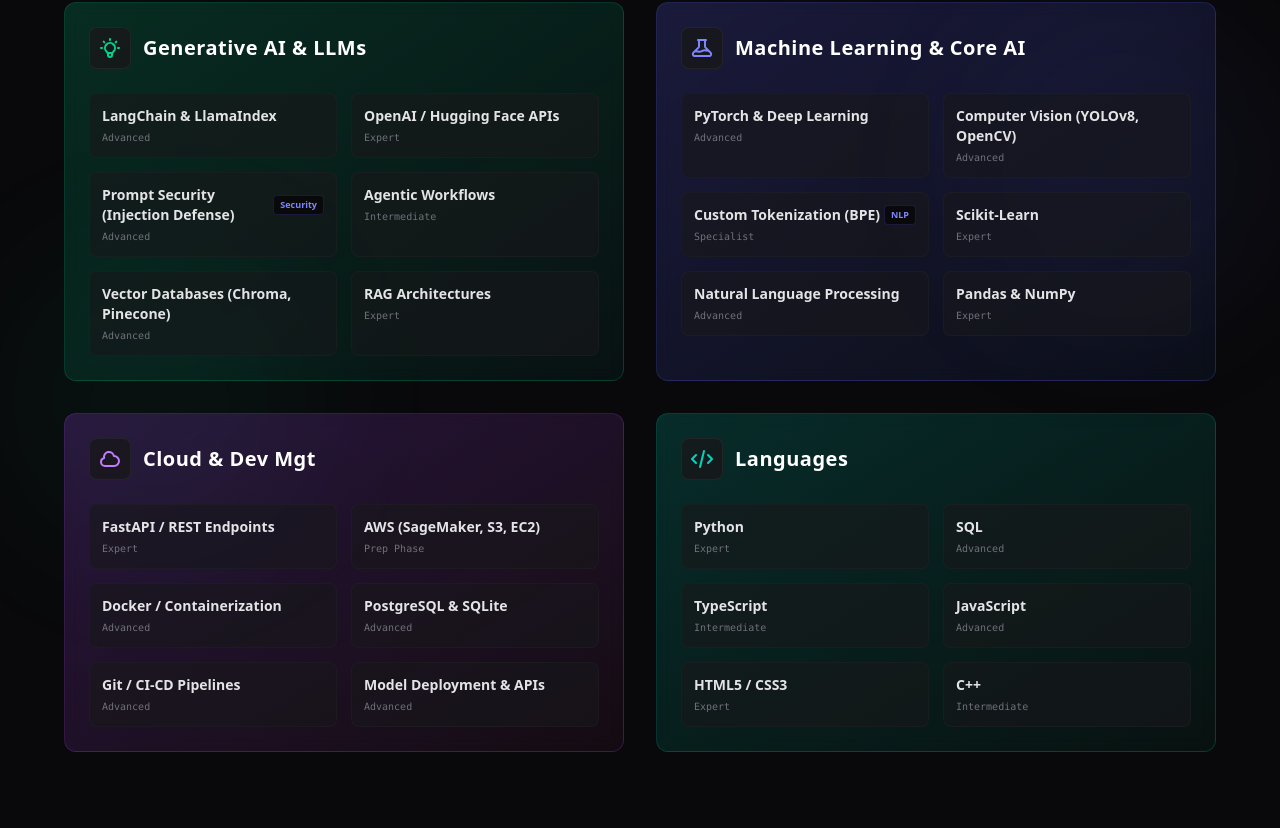
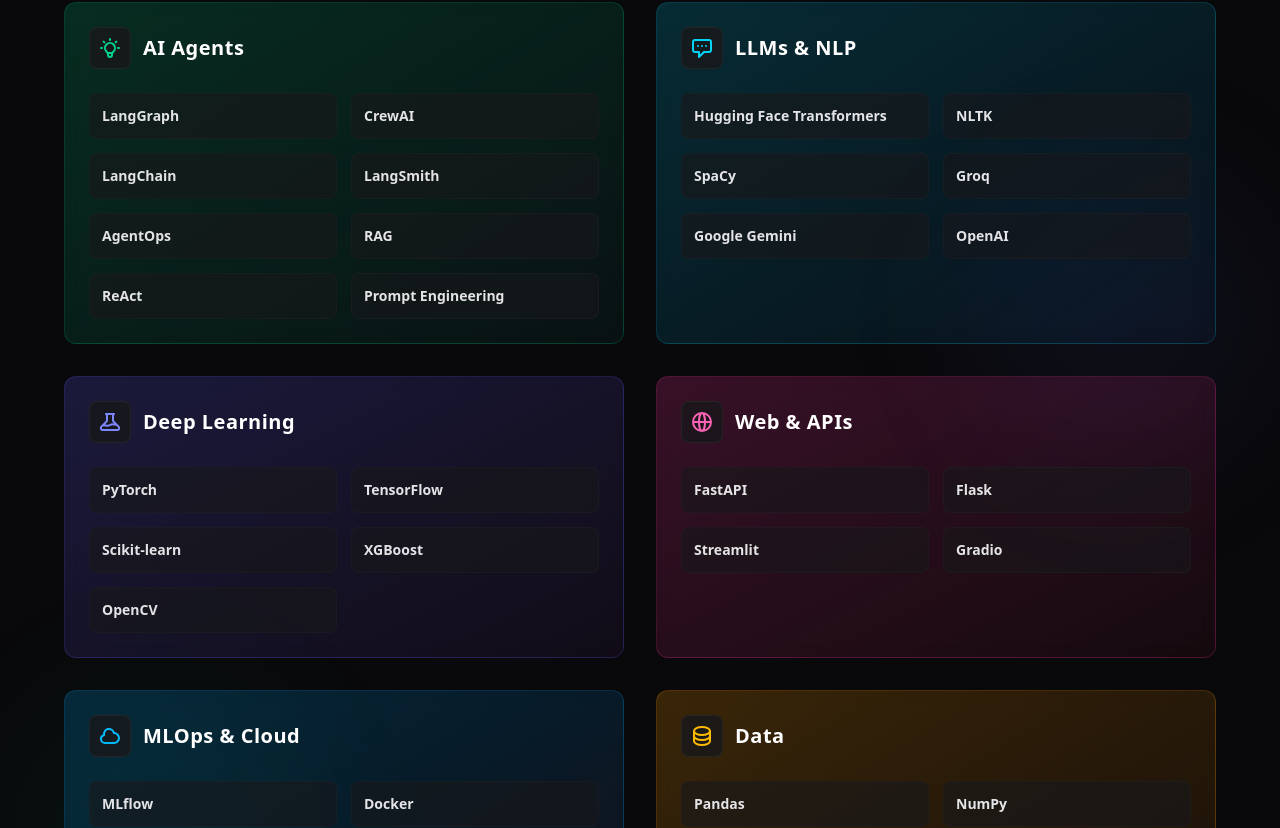
Before and after one commit to Ahmed-7-ML/Ahmed-Amer-Portfolio, a Next.js app in the folder portfolio-system/frontend/: page / in a window 1280 px wide. Shown: the part 1092-1920 px from the top of the page. Built offline with nearby package versions, Linux system fonts and the light colour scheme; no server answers.

Commit message:
Update technical skills stack categories and details

```diff
--- a/portfolio-system/frontend/components/TechStack.tsx
+++ b/portfolio-system/frontend/components/TechStack.tsx
@@ -5,14 +5,14 @@
 interface SkillCategory {
   title: string;
   icon: React.ReactNode;
-  skills: { name: string; level: string; tag?: string }[];
+  skills: { name: string; level?: string; tag?: string }[];
   colorClass: string;
 }
 
 export default function TechStack() {
   const categories: SkillCategory[] = [
     {
-      title: "Generative AI & LLMs",
+      title: "AI Agents",
       colorClass: "from-emerald-500/20 to-teal-500/5 border-emerald-500/20 text-emerald-400",
       icon: (
         <svg className="h-6 w-6" fill="none" viewBox="0 0 24 24" stroke="currentColor">
@@ -20,46 +20,97 @@
         </svg>
       ),
       skills: [
-        { name: "LangChain & LlamaIndex", level: "Advanced" },
-        { name: "OpenAI / Hugging Face APIs", level: "Expert" },
-        { name: "Prompt Security (Injection Defense)", level: "Advanced", tag: "Security" },
-        { name: "Agentic Workflows", level: "Intermediate" },
-        { name: "Vector Databases (Chroma, Pinecone)", level: "Advanced" },
-        { name: "RAG Architectures", level: "Expert" }
+        { name: "LangGraph" },
+        { name: "CrewAI" },
+        { name: "LangChain" },
+        { name: "LangSmith" },
+        { name: "AgentOps" },
+        { name: "RAG" },
+        { name: "ReAct" },
+        { name: "Prompt Engineering" }
       ]
     },
     {
-      title: "Machine Learning & Core AI",
-      colorClass: "from-indigo-500/20 to-blue-500/5 border-indigo-500/20 text-indigo-400",
+      title: "LLMs & NLP",
+      colorClass: "from-cyan-500/20 to-blue-500/5 border-cyan-500/20 text-cyan-400",
+      icon: (
+        <svg className="h-6 w-6" fill="none" viewBox="0 0 24 24" stroke="currentColor">
+          <path strokeLinecap="round" strokeLinejoin="round" strokeWidth={2} d="M8 10h.01M12 10h.01M16 10h.01M9 16H5a2 2 0 01-2-2V6a2 2 0 012-2h14a2 2 0 012 2v8a2 2 0 01-2 2h-5l-5 5v-5z" />
+        </svg>
+      ),
+      skills: [
+        { name: "Hugging Face Transformers" },
+        { name: "NLTK" },
+        { name: "SpaCy" },
+        { name: "Groq" },
+        { name: "Google Gemini" },
+        { name: "OpenAI" }
+      ]
+    },
+    {
+      title: "Deep Learning",
+      colorClass: "from-indigo-500/20 to-purple-500/5 border-indigo-500/20 text-indigo-400",
       icon: (
         <svg className="h-6 w-6" fill="none" viewBox="0 0 24 24" stroke="currentColor">
           <path strokeLinecap="round" strokeLinejoin="round" strokeWidth={2} d="M19.428 15.428a2 2 0 00-1.022-.547l-2.387-.477a6 6 0 00-3.86.517l-.318.158a6 6 0 01-3.86.517L6.05 15.21a2 2 0 00-1.806.547M8 4h8l-1 1v5.172a2 2 0 00.586 1.414l5 5c1.26 1.26.367 3.414-1.415 3.414H4.828c-1.782 0-2.674-2.154-1.414-3.414l5-5A2 2 0 009 10.172V5L8 4z" />
         </svg>
       ),
       skills: [
-        { name: "PyTorch & Deep Learning", level: "Advanced" },
-        { name: "Computer Vision (YOLOv8, OpenCV)", level: "Advanced" },
-        { name: "Custom Tokenization (BPE)", level: "Specialist", tag: "NLP" },
-        { name: "Scikit-Learn", level: "Expert" },
-        { name: "Natural Language Processing", level: "Advanced" },
-        { name: "Pandas & NumPy", level: "Expert" }
+        { name: "PyTorch" },
+        { name: "TensorFlow" },
+        { name: "Scikit-learn" },
+        { name: "XGBoost" },
+        { name: "OpenCV" }
       ]
     },
     {
-      title: "Cloud & Dev Mgt",
-      colorClass: "from-purple-500/20 to-pink-500/5 border-purple-500/20 text-purple-400",
+      title: "Web & APIs",
+      colorClass: "from-pink-500/20 to-rose-500/5 border-pink-500/20 text-pink-400",
+      icon: (
+        <svg className="h-6 w-6" fill="none" viewBox="0 0 24 24" stroke="currentColor">
+          <path strokeLinecap="round" strokeLinejoin="round" strokeWidth={2} d="M21 12a9 9 0 01-9 9m9-9a9 9 0 00-9-9m9 9H3m9 9a9 9 0 01-9-9m9 9c1.657 0 3-4.03 3-9s-1.343-9-3-9m0 18c-1.657 0-3-4.03-3-9s1.343-9 3-9m-9 9a9 9 0 019-9" />
+        </svg>
+      ),
+      skills: [
+        { name: "FastAPI" },
+        { name: "Flask" },
+        { name: "Streamlit" },
+        { name: "Gradio" }
+      ]
+    },
+    {
+      title: "MLOps & Cloud",
+      colorClass: "from-sky-500/20 to-indigo-500/5 border-sky-500/20 text-sky-400",
       icon: (
         <svg className="h-6 w-6" fill="none" viewBox="0 0 24 24" stroke="currentColor">
           <path strokeLinecap="round" strokeLinejoin="round" strokeWidth={2} d="M3 15a4 4 0 004 4h9a5 5 0 10-.1-9.999 5.002 5.002 0 10-9.78 2.096A4.001 4.001 0 003 15z" />
         </svg>
       ),
       skills: [
-        { name: "FastAPI / REST Endpoints", level: "Expert" },
-        { name: "AWS (SageMaker, S3, EC2)", level: "Prep Phase" },
-        { name: "Docker / Containerization", level: "Advanced" },
-        { name: "PostgreSQL & SQLite", level: "Advanced" },
-        { name: "Git / CI-CD Pipelines", level: "Advanced" },
-        { name: "Model Deployment & APIs", level: "Advanced" }
+        { name: "MLflow" },
+        { name: "Docker" },
+        { name: "GitHub Actions (CI/CD)" },
+        { name: "AWS (EC2, S3, SageMaker)" },
+        { name: "Pinecone" },
+        { name: "Chroma" },
+        { name: "LangSmith" }
+      ]
+    },
+    {
+      title: "Data",
+      colorClass: "from-amber-500/20 to-orange-500/5 border-amber-500/20 text-amber-400",
+      icon: (
+        <svg className="h-6 w-6" fill="none" viewBox="0 0 24 24" stroke="currentColor">
+          <path strokeLinecap="round" strokeLinejoin="round" strokeWidth={2} d="M4 7v10c0 2.21 3.582 4 8 4s8-1.79 8-4V7M4 7c0 2.21 3.582 4 8 4s8-1.79 8-4M4 7c0-2.21 3.582-4 8-4s8 1.79 8 4m0 5c0 2.21-3.582 4-8 4s-8-1.79-8-4" />
+        </svg>
+      ),
+      skills: [
+        { name: "Pandas" },
+        { name: "NumPy" },
+        { name: "Matplotlib" },
+        { name: "Seaborn" },
+        { name: "Plotly" },
+        { name: "Dash" }
       ]
     },
     {
@@ -71,12 +122,24 @@
         </svg>
       ),
       skills: [
-        { name: "Python", level: "Expert" },
-        { name: "SQL", level: "Advanced" },
-        { name: "TypeScript", level: "Intermediate" },
-        { name: "JavaScript", level: "Advanced" },
-        { name: "HTML5 / CSS3", level: "Expert" },
-        { name: "C++", level: "Intermediate" }
+        { name: "Python" },
+        { name: "SQL (SQL Server, Oracle, SQLite)" }
+      ]
+    },
+    {
+      title: "Tools",
+      colorClass: "from-violet-500/20 to-fuchsia-500/5 border-violet-500/20 text-violet-400",
+      icon: (
+        <svg className="h-6 w-6" fill="none" viewBox="0 0 24 24" stroke="currentColor">
+          <path strokeLinecap="round" strokeLinejoin="round" strokeWidth={2} d="M11 4a2 2 0 114 0v1a1 1 0 001 1h3a1 1 0 011 1v3a1 1 0 01-1 1h-1a2 2 0 100 4h1a1 1 0 011 1v3a1 1 0 01-1 1h-3a1 1 0 01-1-1v-1a2 2 0 10-4 0v1a1 1 0 01-1 1H7a1 1 0 01-1-1v-3a1 1 0 00-1-1H4a2 2 0 110-4h1a1 1 0 001-1V7a1 1 0 011-1h3a1 1 0 001-1V4z" />
+        </svg>
+      ),
+      skills: [
+        { name: "Git" },
+        { name: "GitHub" },
+        { name: "Jupyter" },
+        { name: "Google Colab" },
+        { name: "VS Code" }
       ]
     }
   ];
@@ -122,7 +185,7 @@
                 {category.skills.map((skill, skillIdx) => (
                   <div
                     key={skillIdx}
-                    className="group flex flex-col p-3 rounded-lg bg-zinc-900/60 border border-zinc-800/40 hover:border-zinc-700/80 hover:bg-zinc-900 transition-all duration-300 transform hover:scale-[1.03] cursor-default"
+                    className="group flex flex-col justify-center p-3 rounded-lg bg-zinc-900/60 border border-zinc-800/40 hover:border-zinc-700/80 hover:bg-zinc-900 transition-all duration-300 transform hover:scale-[1.03] cursor-default"
                   >
                     <div className="flex items-center justify-between">
                       <span className="text-sm font-semibold text-zinc-200 group-hover:text-white transition-colors duration-200">
@@ -134,9 +197,11 @@
                         </span>
                       )}
                     </div>
-                    <span className="text-[10px] text-zinc-500 font-mono mt-1">
-                      {skill.level}
-                    </span>
+                    {skill.level && (
+                      <span className="text-[10px] text-zinc-500 font-mono mt-1">
+                        {skill.level}
+                      </span>
+                    )}
                   </div>
                 ))}
               </div>
```
